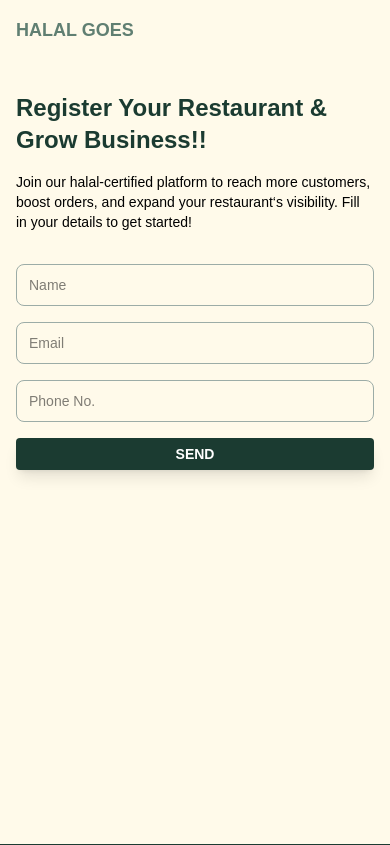
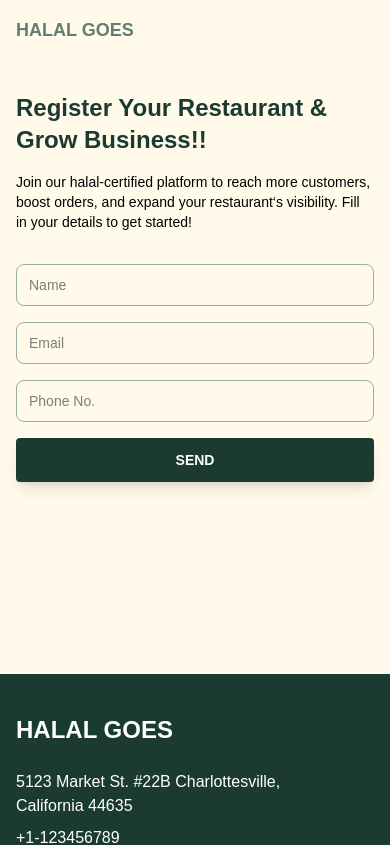
Before and after one commit to zeezz7/halalfoodcad, a Next.js app: page /registerRestaurant in a window 390 px wide. Shown: the top 845 px of the page. Built offline with nearby package versions, Linux system fonts and the light colour scheme; a web font is replaced by a local one.

Commit message:
height and padding

```diff
--- a/src/app/ui/button.js
+++ b/src/app/ui/button.js
@@ -7,7 +7,7 @@ function button({ value, customWidth }) {
         className="w-full bg-[#1B3B31] cursor-pointer text-white font-semibold
         text-sm sm:text-base
         px-3 sm:px-4 md:px-6
-        py-1.5 sm:py-4 md:py-2.5
+        py-3 sm:py-4 md:py-2.5
         rounded-[4px] shadow-lg select-none
         transition-all duration-200 ease-in-out
         hover:bg-[#234a3d]"
--- a/src/pages/registerRestaurant.js
+++ b/src/pages/registerRestaurant.js
@@ -7,7 +7,7 @@ import Image from "next/image";
 export default function registerRestaurant() {
   return (
     <div className="bg-[#FFFAEA]">
-      <div className="min-h-screen">
+      <div className="pb-40">
         <Nav />
         <div className="flex justify-center items-center  px-4 sm:px-6 md:px-8 py-8">
           <div className="w-full md:w-1/2 flex flex-col space-y-8 md:space-y-15">
```
